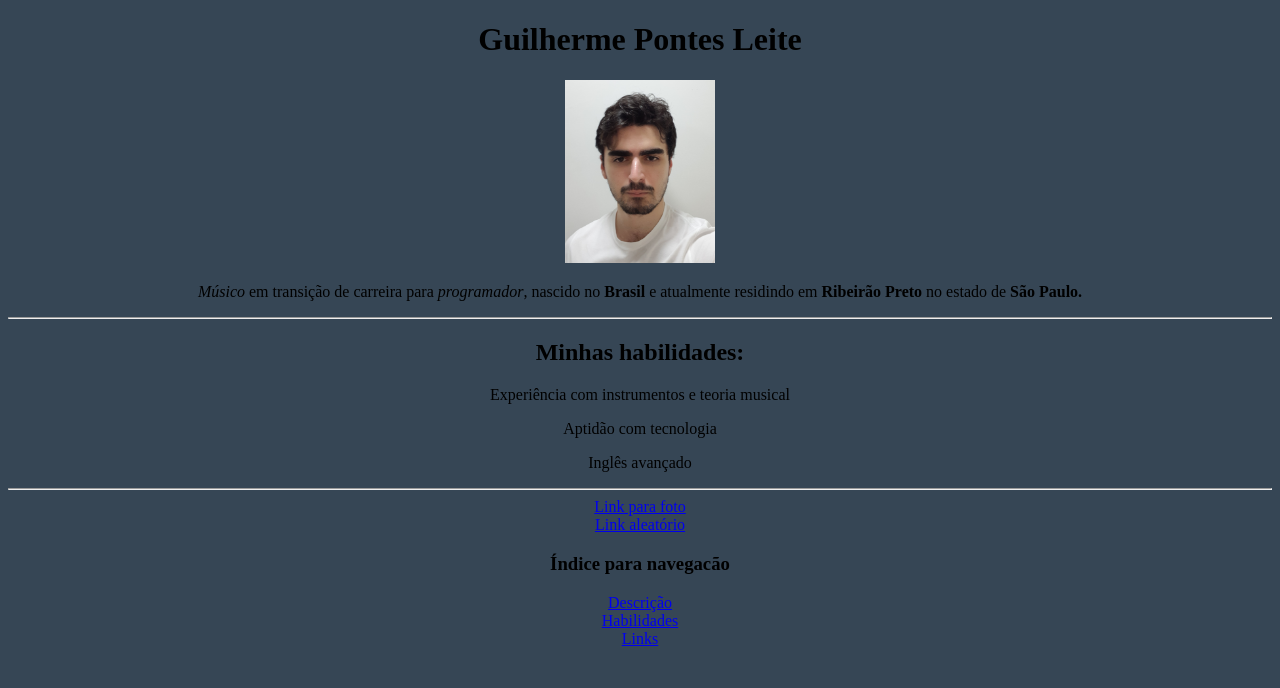
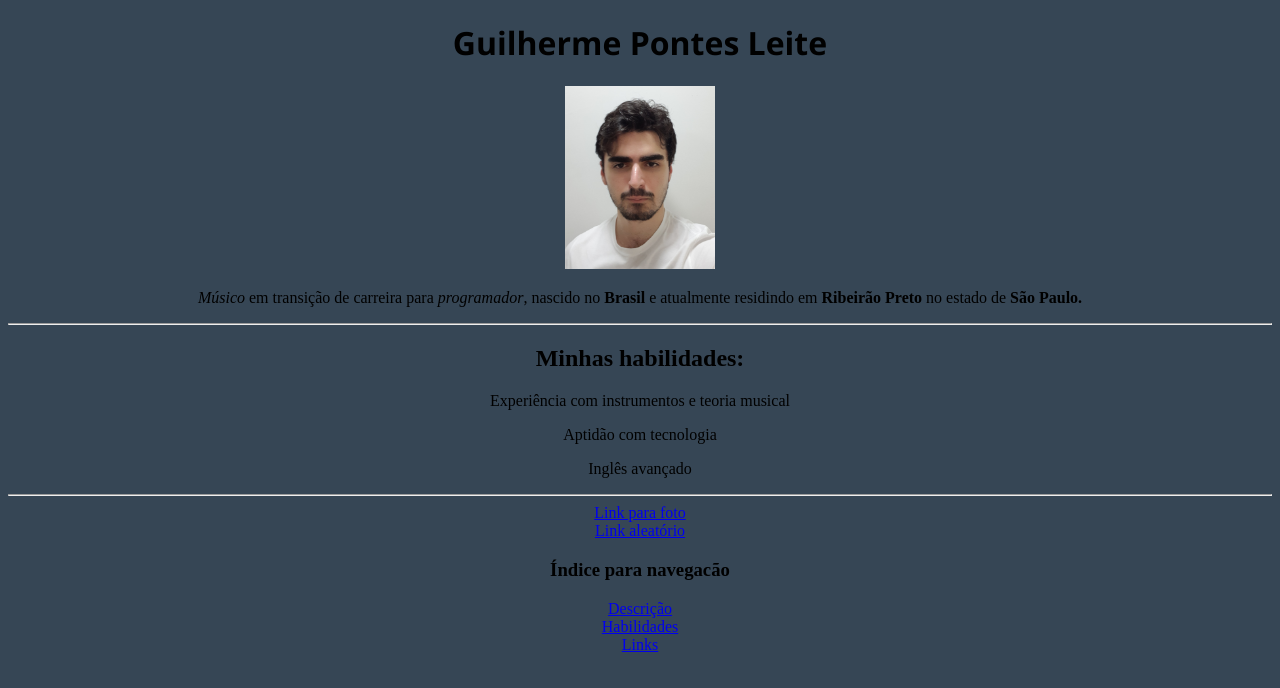
Before and after one commit to guipleit/guipleit.github.io, a plain HTML site: page index.html in a window 1280 px wide. Drawn offline with Linux system fonts and the light colour scheme.

Commit message:
muda fonte

```diff
--- a/index.html
+++ b/index.html
@@ -10,7 +10,7 @@
 </head>
 
 <body>
-    <h1 id="desc">Guilherme Pontes Leite</h1>
+    <h1 class="titulo" id="desc">Guilherme Pontes Leite</h1>
     <img id="foto" src="./images/20221108_000147.jpg" width="150px" alt="Selfie de camiseta branca">
     <p><em>Músico</em> em transição de carreira para <em>programador</em>, nascido no <strong>Brasil</strong> e atualmente
         residindo
--- a/main.css
+++ b/main.css
@@ -3,6 +3,9 @@ body {
     background-color: rgb(54, 70, 85);
 }
 
+#desc {
+    font-family: 'Segoe UI', Tahoma, Geneva, Verdana, sans-serif;
+}
 p {
-    tfont font-weight: 600;
-}
+    font-weight: 500;
+    }
```
